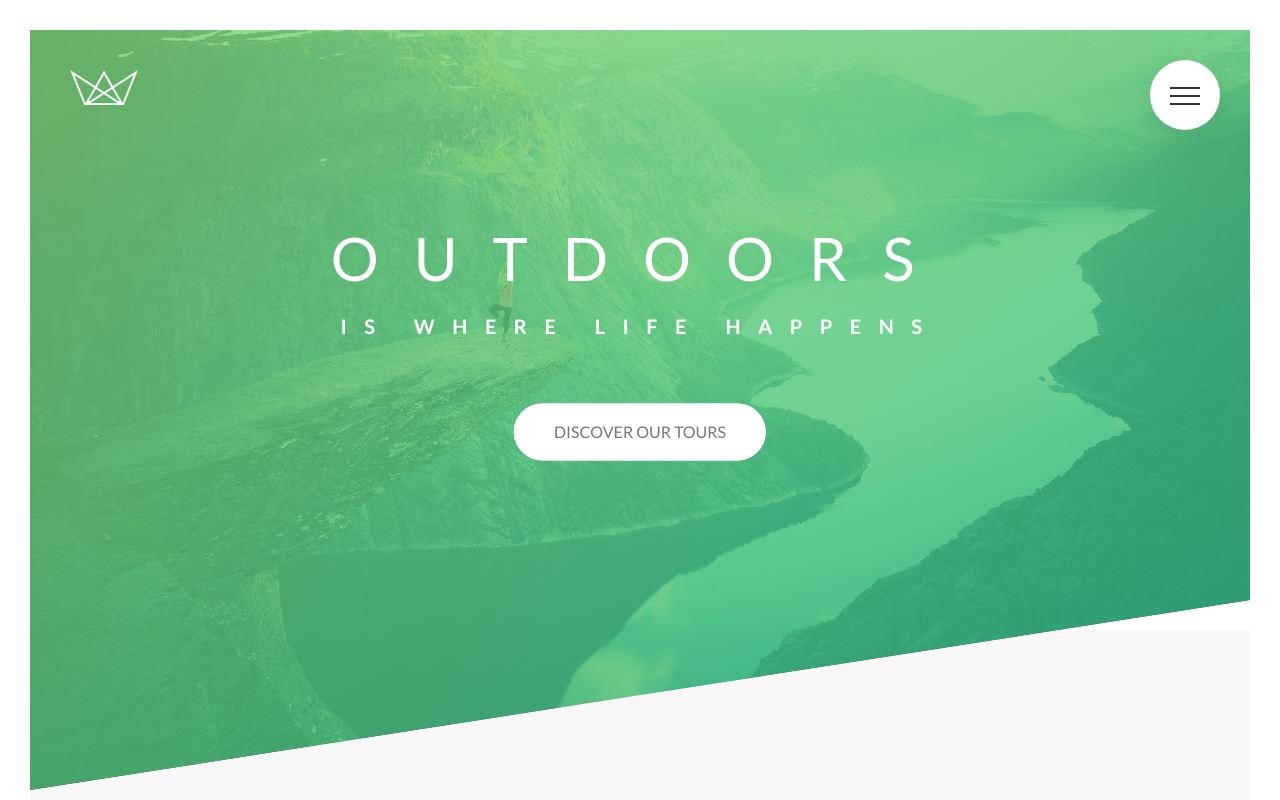
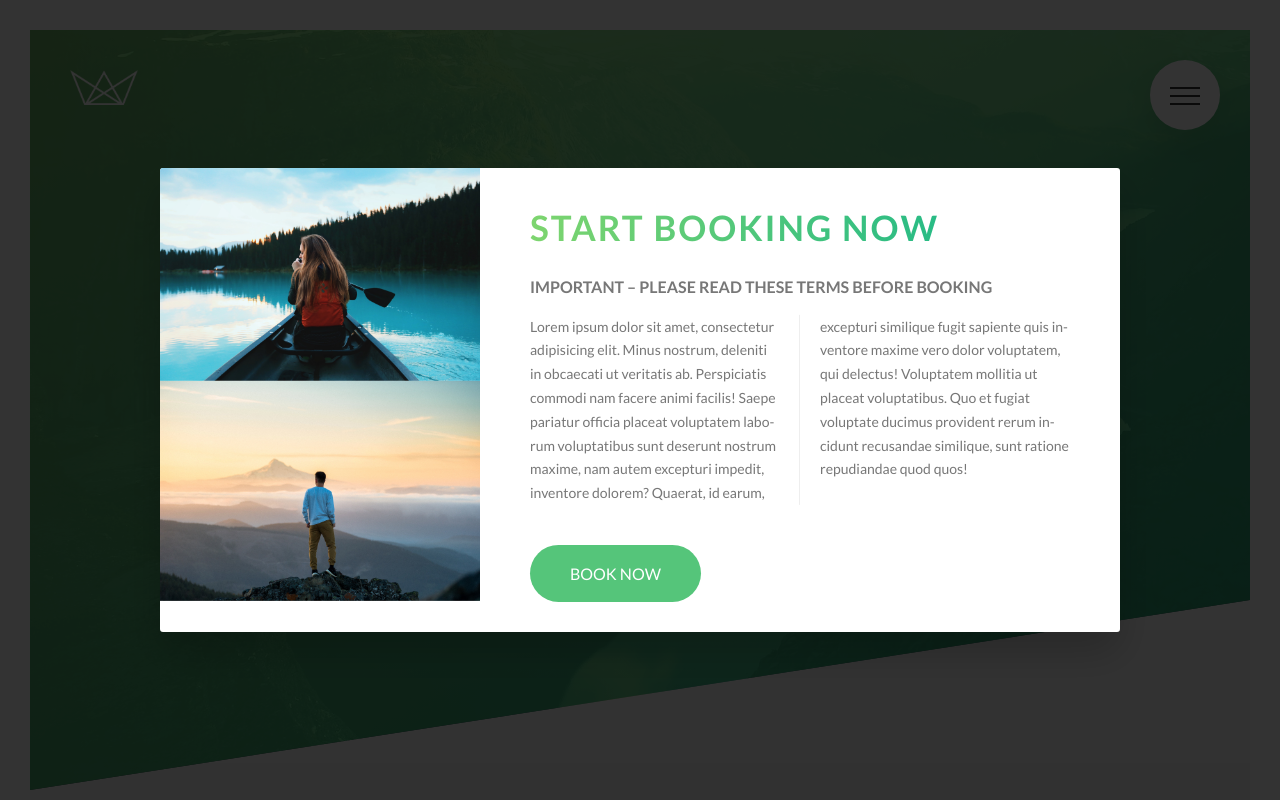
Before and after one commit to sajicode/advaced-css, a website: page natours/index.html in a window 1280 px wide. Shown: the top 800 px of the page. Drawn offline with Linux system fonts and the light colour scheme.

Commit message:
setup popup modal

```diff
--- a/natours/index.html
+++ b/natours/index.html
@@ -471,6 +471,23 @@
       </div>
     </footer>
 
+    <div class="popup">
+      <div class="popup__content">
+        <div class="popup__left">
+          <img src="img/nat-8.jpg" alt="tour photo" class="popup__img">
+          <img src="img/nat-9.jpg" alt="tour photo" class="popup__img">
+        </div>
+        <div class="popup__right">
+          <h2 class="heading-secondary u-margin-bottom-small">Start booking now</h2>
+          <h3 class="heading-tertiary u-margin-bottom-small">Important &ndash; Please read these terms before booking</h3>
+          <p class="popup__text">
+            Lorem ipsum dolor sit amet, consectetur adipisicing elit. Minus nostrum, deleniti in obcaecati ut veritatis ab. Perspiciatis commodi nam facere animi facilis! Saepe pariatur officia placeat voluptatem laborum voluptatibus sunt deserunt nostrum maxime, nam autem excepturi impedit, inventore dolorem? Quaerat, id earum, excepturi similique fugit sapiente quis inventore maxime vero dolor voluptatem, qui delectus! Voluptatem mollitia ut placeat voluptatibus. Quo et fugiat voluptate ducimus provident rerum incidunt recusandae similique, sunt ratione repudiandae quod quos!
+          </p>
+          <a href="#" class="btn btn--green">Book now</a>
+        </div>
+      </div>
+    </div>
+
     <!--
 
 	<section class="grid-test">
--- a/natours/sass/abstracts/_mixins.scss
+++ b/natours/sass/abstracts/_mixins.scss
@@ -5,3 +5,10 @@
     clear: both;
   }
 }
+
+@mixin absCenter {
+  position: absolute;
+  top: 50%;
+  left: 50%;
+  transform: translate(-50%, -50%);
+}
--- /dev/null
+++ b/natours/sass/components/_popup.scss
@@ -0,0 +1,54 @@
+.popup {
+  height: 100vh;
+  width: 100%;
+  position: fixed;
+  top: 0;
+  left: 0;
+  background-color: rgba($color-black, .8);
+  z-index: 9999;
+
+  &__content {
+    @include absCenter;
+    width: 75%;
+    background-color: $color-white;
+    box-shadow: 0 2rem 4rem rgba($color-black, .2);
+    border-radius: 3px;
+    display: table;
+    overflow: hidden;
+  }
+
+  &__left {
+    width: 33.3333333%;
+    display: table-cell;
+  }
+
+  &__right {
+    width: 66.6666667%;
+    display: table-cell;
+    vertical-align: middle;
+    padding: 3rem 5rem;
+  }
+
+  &__img {
+    display: block;
+    width: 100%;
+  }
+
+  &__text {
+    font-size: 1.4rem;
+    margin-bottom: 4rem;
+
+    -moz-column-count: 2;
+    -moz-column-gap: 4rem;
+    -moz-column-rule: 1px solid $color-grey-light-2;
+
+    column-count: 2;
+    column-gap: 4rem;
+    column-rule: 1px solid $color-grey-light-2;
+
+    -moz-hyphens: auto;
+    -ms-hyphens: auto;
+    -webkit-hyphens: auto;
+    hyphens: auto;
+  }
+}
--- a/natours/sass/main.scss
+++ b/natours/sass/main.scss
@@ -13,6 +13,7 @@
 @import "components/composition";
 @import "components/featurebox";
 @import "components/form";
+@import "components/popup";
 @import "components/story";
 
 @import "layout/footer";
```
Also changed, not shown: natours/css/style.css.
